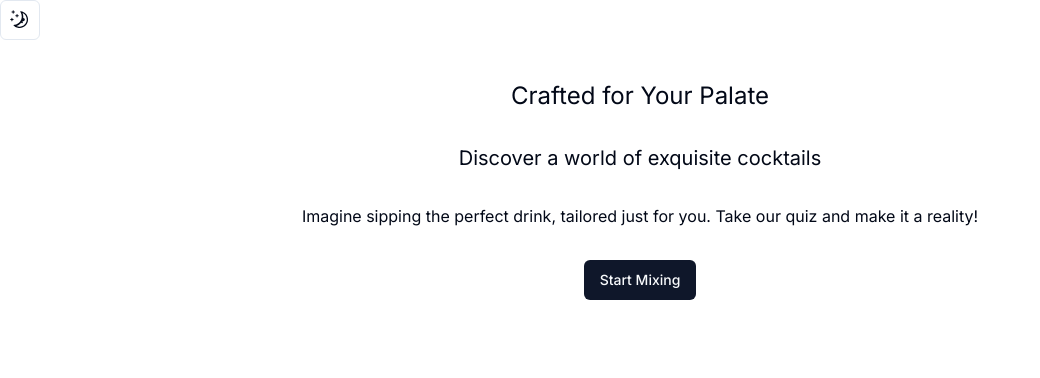
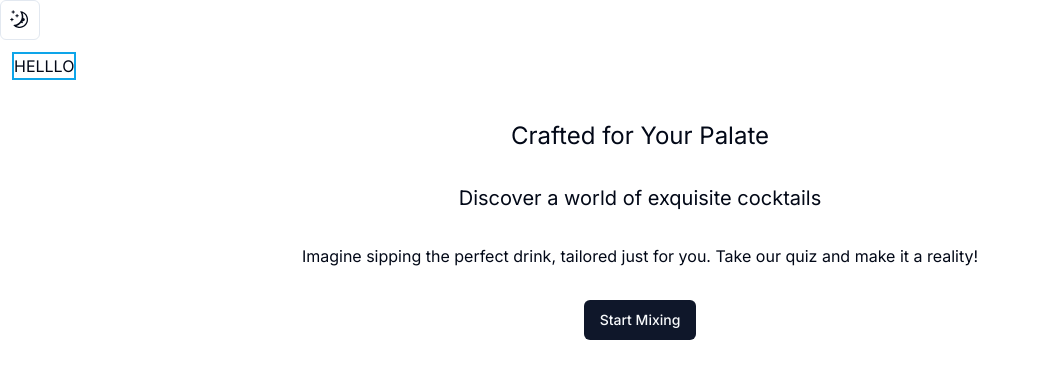
Before and after one commit to kingkwongsta/mixology, a Next.js app: page / in a window 1280 px wide. Shown: the top 378 px of the page, without its empty margins (0-1040 px from the left). Built offline with nearby package versions, Linux system fonts and the light colour scheme.

Commit message:
create test component to animation a larger button on selection

```diff
--- /dev/null
+++ b/src/app/components/buttontest.jsx
@@ -0,0 +1,22 @@
+import { motion } from "framer-motion";
+import { useState } from "react";
+
+export default function ButtonTest() {
+  const [selected, setSelected] = useState(false);
+
+  return (
+    <>
+      <motion.div
+        className={`option ${selected ? "selected" : ""}`}
+        animate={{
+          scale: selected ? 1.1 : 1,
+          backgroundColor: selected ? "#f0f0f0" : "white",
+          transition: { duration: 0.2 },
+        }}
+        onClick={() => onSelect(value)}
+      >
+        <button className="border-2 border-sky-500">HELLLO</button>
+      </motion.div>
+    </>
+  );
+}
--- a/src/app/page.js
+++ b/src/app/page.js
@@ -8,12 +8,16 @@ import userStore from "./../lib/userStore";
 import Transition from "@/lib/transition";
 import QuestionLayout from "./layout/QuestionLayout";
 import flavorImg from "./../../public/images/flavor.jpg";
+import ButtonTest from "./components/buttontest";
 
 export default function Home() {
   const { userFlavor, userLiquor, userMood, drinkRecipe, questionIndex } =
     userStore();
   return (
     <main className="m-3">
+      <div>
+        <ButtonTest />
+      </div>
       {questionIndex === 0 && (
         <Transition>
           <Welcome />
```
